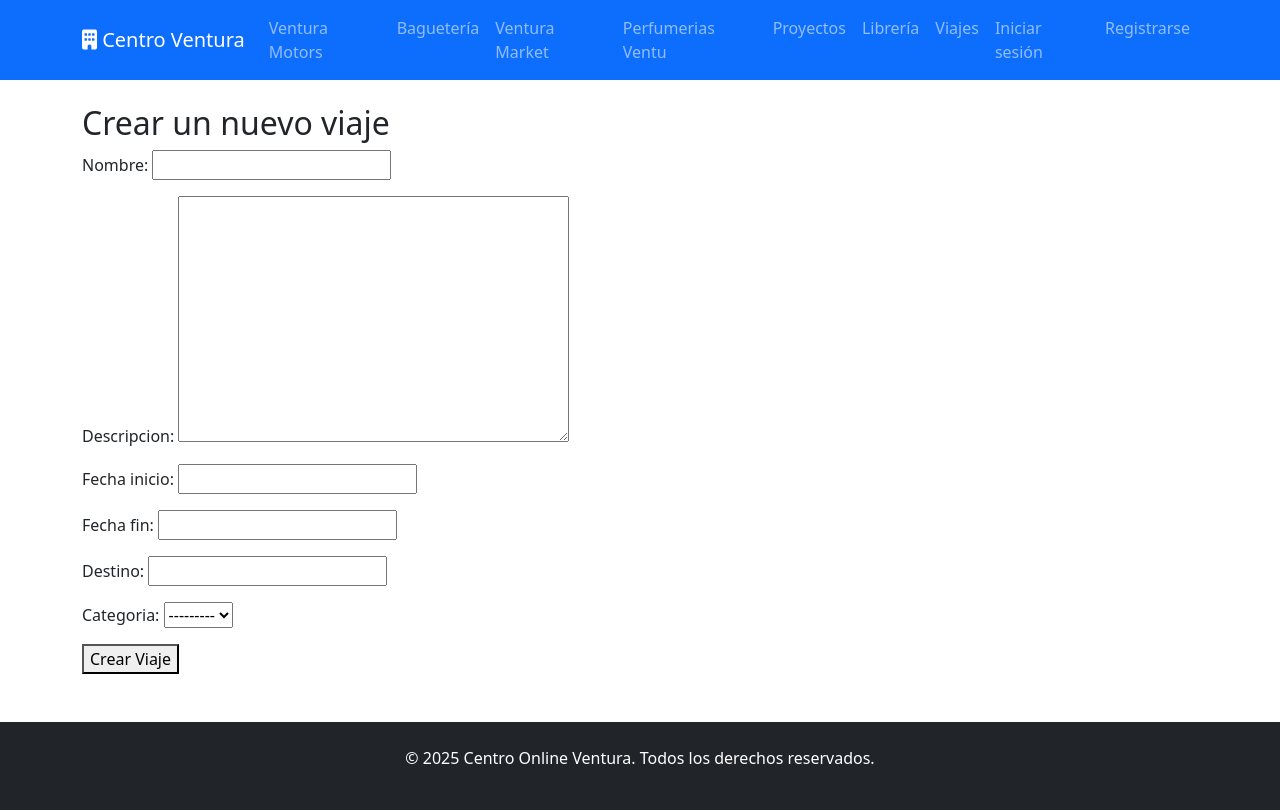
After one commit to venturafl03/tfg-ventura, a Django app: page /crear/ in a window 1280 px wide. The commit adds this page. Run offline with Django 5.2, Linux system fonts and the light colour scheme; data that the repository does not hold is empty.

Commit message:
por encima

```diff
--- a/app_centroonline_ventura/admin.py
+++ b/app_centroonline_ventura/admin.py
@@ -18,6 +18,9 @@ from .models import (
     ImagenProyecto,
     Perfumeria,
     ProductoEstudio,
+    Viaje,
+
+
 )
 
 # Registro de modelos en el admin
@@ -37,3 +40,4 @@ admin.site.register(ProyectoConstruccion)
 admin.site.register(ImagenProyecto)
 admin.site.register(Perfumeria)
 admin.site.register(ProductoEstudio)
+admin.site.register(Viaje)
--- a/app_centroonline_ventura/forms.py
+++ b/app_centroonline_ventura/forms.py
@@ -1,6 +1,8 @@
 from django import forms
 from .models import *
 from .models import Reserva
+
+from .models import Viaje, Pais
 
 class TestDriveForm(forms.ModelForm):
     class Meta:
@@ -37,12 +39,12 @@ class ReservaForm(forms.ModelForm):
             'comentarios': forms.Textarea(attrs={'rows': 3}),
         }
 
-        labels = {
-            'nombre': 'Nombre completo',
-            'correo': 'Correo electrónico',
-            'telefono': 'Teléfono de contacto',
-            'direccion': 'Dirección',
-            'fecha_inicio': 'Fecha de inicio de reserva',
-            'fecha_fin': 'Fecha de fin de reserva',
-            'comentarios': 'Comentarios adicionales',
-        }
+class ViajeForm(forms.ModelForm):
+    class Meta:
+        model = Viaje
+        fields = ['nombre', 'descripcion', 'fecha_inicio', 'fecha_fin', 'destino', 'categoria']
+
+class CategoriaForm(forms.ModelForm):
+    class Meta:
+        model = Categoria
+        fields = ['nombre']
--- a/app_centroonline_ventura/models.py
+++ b/app_centroonline_ventura/models.py
@@ -2,6 +2,7 @@
 from django.db import models
 from django.contrib.auth.models import AbstractUser
 from django.utils import timezone
+
 
 
 class UsuarioPersonalizado(AbstractUser):
@@ -326,3 +327,28 @@ class ProductoEstudio(models.Model):
 
     class Meta:
         verbose_name_plural = "Libreria"
+
+# viajes
+class Viaje(models.Model):
+    nombre = models.CharField(max_length=255)
+    descripcion = models.TextField()
+    fecha_inicio = models.DateField()
+    fecha_fin = models.DateField()
+    destino = models.CharField(max_length=255)
+    categoria = models.ForeignKey('Categoria', on_delete=models.SET_NULL, null=True, blank=True)
+
+    def __str__(self):
+        return self.nombre
+
+
+class Categoria(models.Model):
+    nombre = models.CharField(max_length=100)
+
+    def __str__(self):
+        return self.nombre
+
+class Pais(models.Model):
+    nombre = models.CharField(max_length=100)
+
+    def __str__(self):
+        return self.nombre
--- a/app_centroonline_ventura/templates/centroonline/base.html
+++ b/app_centroonline_ventura/templates/centroonline/base.html
@@ -36,6 +36,9 @@
                     </li>
                     <li class="nav-item">
                         <a class="nav-link" href="{% url 'estudio' %}">Librería</a>
+                    </li>
+                    <li class="nav-item">
+                        <a class="nav-link" href="{% url 'viaje' %}">Viajes</a>
                     </li>
                 </ul>
                 <ul class="navbar-nav">
--- /dev/null
+++ b/app_centroonline_ventura/templates/centroonline/viajes/crear_viaje.html
@@ -0,0 +1,10 @@
+{% extends 'centroonline/base.html' %}
+
+{% block content %}
+  <h2>Crear un nuevo viaje</h2>
+  <form method="POST">
+    {% csrf_token %}
+    {{ form.as_p }}
+    <button type="submit">Crear Viaje</button>
+  </form>
+{% endblock %}
--- a/app_centroonline_ventura/urls.py
+++ b/app_centroonline_ventura/urls.py
@@ -39,6 +39,13 @@ urlpatterns = [
   # libreria
    path('estudio/', views.ProductoEstudioListView.as_view(), name='estudio'),
    path('estudio/detalle/<int:pk>/', views.ProductoEstudioDetailView.as_view(), name='detalle_producto_estudio'),
+
+    # viajes
+    path('viaje/', views.ViajeListView.as_view(), name='viaje'),
+    path('viaje/<int:pk>/', views.ViajeDetailView.as_view(), name='detalle_viaje'),
+    path('crear/', views.ViajeCreateView.as_view(), name='crear_viaje'),
+    path('editar/<int:pk>/', views.ViajeUpdateView.as_view(), name='editar_viaje'),
+    path('eliminar/<int:pk>/', views.ViajeDeleteView.as_view(), name='eliminar_viaje'),
     # Autenticación y administración
 
     path('accounts/', include('django.contrib.auth.urls')),
--- a/app_centroonline_ventura/views.py
+++ b/app_centroonline_ventura/views.py
@@ -18,6 +18,7 @@ from django.http import HttpResponseRedirect
 from django.urls import reverse
 from django.contrib import messages
 from django.views import View
+from django.views.generic import ListView, TemplateView
 
 
 # Vistas generales
@@ -264,3 +265,39 @@ class ProductoEstudioDetailView(DetailView):
     model = ProductoEstudio
     template_name = 'centroonline/libreria/detalle_producto.html'
     context_object_name = 'producto'
+
+
+
+
+# viajes
+class ViajeListView(ListView):
+    model = Viaje
+    template_name = 'centroonline/viajes/listar_viajes.html'
+    context_object_name = 'viajes'
+
+# Vista para ver los detalles de un viaje específico
+class ViajeDetailView(DetailView):
+    model = Viaje
+    template_name = 'centroonline/viajes/detalle_viaje.html'
+    context_object_name = 'viaje'
+
+# Vista para crear un nuevo viaje
+class ViajeCreateView(CreateView):
+    model = Viaje
+    form_class = ViajeForm
+    template_name = 'centroonline/viajes/crear_viaje.html'
+    success_url = reverse_lazy('viajes:lista_viajes')
+
+# Vista para editar un viaje existente
+class ViajeUpdateView(UpdateView):
+    model = Viaje
+    form_class = ViajeForm
+    template_name = 'centroonline/viajes/editar_viaje.html'
+    success_url = reverse_lazy('viajes:lista_viajes')
+
+# Vista para eliminar un viaje
+class ViajeDeleteView(DeleteView):
+    model = Viaje
+    template_name = 'centroonline/viajes/eliminar_viaje.html'
+    context_object_name = 'viaje'
+    success_url = reverse_lazy('viajes:lista_viajes')
```
Also changed, not shown: app_centroonline_ventura/templates/centroonline/principal.html (+12 -1 lines), app_centroonline_ventura/templates/centroonline/viajes/detalle_viaje.html (added, +11 -0 lines), app_centroonline_ventura/templates/centroonline/viajes/editar_viaje.html (added, +10 -0 lines), app_centroonline_ventura/templates/centroonline/viajes/eliminar_viaje.html (added, +10 -0 lines), app_centroonline_ventura/templates/centroonline/viajes/listar_viajes.html (added, +13 -0 lines), app_centroonline_ventura/migrations/0006_categoria_destino_guia_alter_productoestudio_options_and_more.py (added), app_centroonline_ventura/migrations/0007_pais_viaje_delete_destino_delete_guia_and_more.py (added), db.sqlite3.
